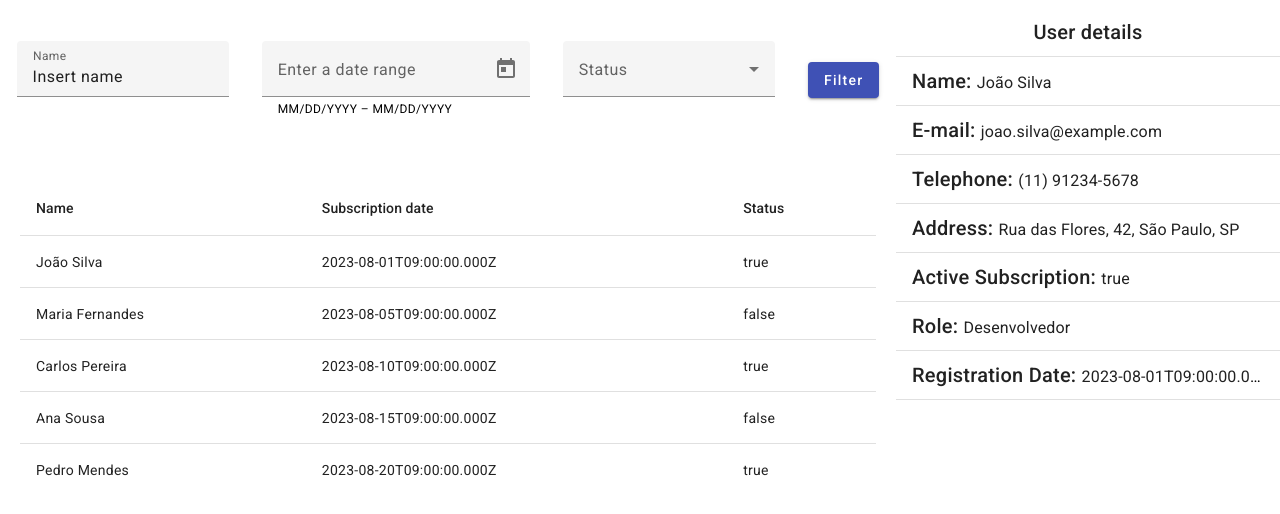
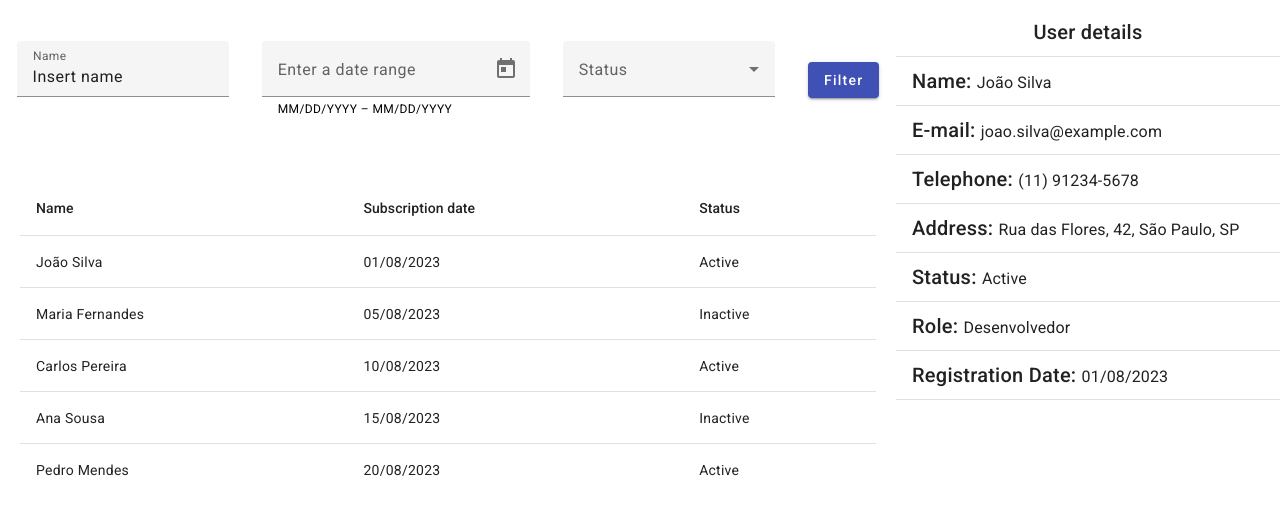
Before and after one commit to hlp-leonardo/users-filter-project-angular, an Angular app: page / in a window 1280 px wide. Shown: the top 514 px of the page. Built offline with nearby package versions, Linux system fonts and the light colour scheme.

Commit message:
update project

```diff
--- a/src/app/components/user-details/user-details.component.html
+++ b/src/app/components/user-details/user-details.component.html
@@ -7,13 +7,13 @@
 
         <mat-list-item>
             <span class="mat-h2">Name: </span>
-            <span class="mat-h3">{{ user.name }}</span>
+            <span class="mat-h3">{{ user.name | dashIfEmpty }}</span>
         </mat-list-item>
         <mat-divider></mat-divider>
 
         <mat-list-item>
             <span class="mat-h2">E-mail: </span>
-            <span class="mat-h3">{{ user.email }}</span>
+            <span class="mat-h3">{{ user.email | dashIfEmpty }}</span>
         </mat-list-item>
         <mat-divider></mat-divider>
 
@@ -30,20 +30,20 @@
         <mat-divider></mat-divider>
 
         <mat-list-item>
-            <span class="mat-h2">Active Subscription: </span>
-            <span class="mat-h3">{{ user.active }}</span>
+            <span class="mat-h2">Status: </span>
+            <span class="mat-h3">{{ user.active | status }}</span>
         </mat-list-item>
         <mat-divider></mat-divider>
 
         <mat-list-item>
             <span class="mat-h2">Role: </span>
-            <span class="mat-h3">{{ user.role }}</span>
+            <span class="mat-h3">{{ user.role | dashIfEmpty }}</span>
         </mat-list-item>
         <mat-divider></mat-divider>
 
         <mat-list-item>
             <span class="mat-h2">Registration Date: </span>
-            <span class="mat-h3">{{ user.registrationDate }}</span>
+            <span class="mat-h3">{{ user.registrationDate | date:'dd/MM/yyyy' | dashIfEmpty }}</span>
         </mat-list-item>
         <mat-divider></mat-divider>
     </mat-list>
--- a/src/app/components/users-list/users-list.component.html
+++ b/src/app/components/users-list/users-list.component.html
@@ -4,19 +4,19 @@
         <!-- Name Column -->
         <ng-container matColumnDef="name">
             <th mat-header-cell *matHeaderCellDef> Name </th>
-            <td mat-cell *matCellDef="let element" class="users-list__item" (click)="onUserSelected(element)"> {{element.name}} </td>
+            <td mat-cell *matCellDef="let element" class="users-list__item" (click)="onUserSelected(element)"> {{ element.name | dashIfEmpty }} </td>
         </ng-container>
 
         <!-- Subscription date Column -->
         <ng-container matColumnDef="date">
             <th mat-header-cell *matHeaderCellDef> Subscription date </th>
-            <td mat-cell *matCellDef="let element" class="users-list__item" (click)="onUserSelected(element)"> {{element.registrationDate}} </td>
+            <td mat-cell *matCellDef="let element" class="users-list__item" (click)="onUserSelected(element)"> {{ element.registrationDate | date:'dd/MM/yyyy' | dashIfEmpty }} </td>
         </ng-container>
 
         <!-- Status Column -->
         <ng-container matColumnDef="status">
             <th mat-header-cell *matHeaderCellDef> Status </th>
-            <td mat-cell *matCellDef="let element" class="users-list__item" (click)="onUserSelected(element)"> {{element.active}} </td>
+            <td mat-cell *matCellDef="let element" class="users-list__item" (click)="onUserSelected(element)"> {{ element.active | status }} </td>
         </ng-container>
 
         <tr mat-header-row *matHeaderRowDef="displayedColumns"></tr>
--- /dev/null
+++ b/src/app/pipes/dash-if-empty.pipe.ts
@@ -0,0 +1,17 @@
+import { Pipe, PipeTransform } from '@angular/core';
+
+@Pipe({
+  name: 'dashIfEmpty'
+})
+export class DashIfEmptyPipe implements PipeTransform {
+
+  transform(value: any): string | any {
+    const IS_EMPTY = value === undefined || value === null || value ==='';
+    if(IS_EMPTY) {
+      return '-';
+    } else {
+      return value;
+    }
+  }
+
+}
--- /dev/null
+++ b/src/app/pipes/status.pipe.ts
@@ -0,0 +1,17 @@
+import { Pipe, PipeTransform } from '@angular/core';
+
+@Pipe({
+  name: 'status'
+})
+export class StatusPipe implements PipeTransform {
+
+  transform(status: boolean): string {
+    const INVALID_STATUS = status === undefined || status === null;
+    if(INVALID_STATUS) {
+      return 'Invalid or unavailable status.';
+    }
+
+    return status ? 'Active' : 'Inactive';
+  }
+
+}
```
Also changed, not shown: src/app/pipes/pipes.module.ts (+7 -1 lines).
